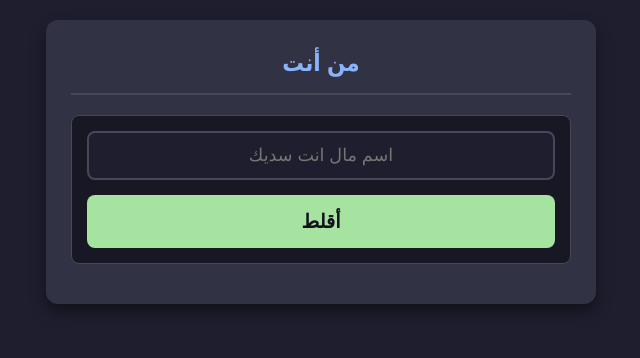
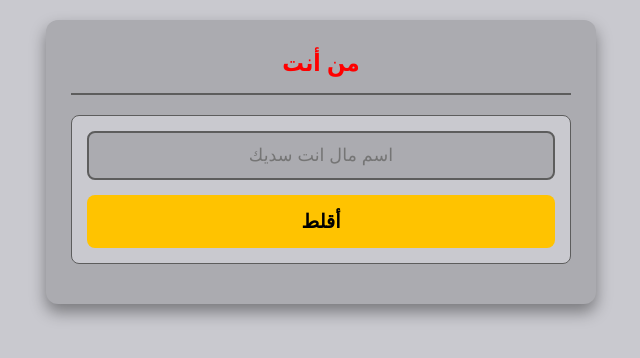
Before and after one commit to Saturoi/BarraAlSalfaOnline, a website: page index.html in a window 1280 px wide. Shown: the whole page, without its empty margins (319-959 px from the left). Drawn offline with Linux system fonts and the light colour scheme.

Commit message:
Update style.css

```diff
--- a/style.css
+++ b/style.css
@@ -1,8 +1,8 @@
 /* إعدادات عامة */
 body {
     font-family: 'Segoe UI', Tahoma, Geneva, Verdana, sans-serif;
-    background-color: #1e1e2e;
-    color: #cdd6f4;
+    background-color: #c9c9cf;
+    color: #5D5D5D;
     margin: 0;
     padding: 20px;
     display: flex;
@@ -14,7 +14,7 @@ body {
 .container {
     width: 100%;
     max-width: 500px;
-    background-color: #313244;
+    background-color: #ababb0;
     padding: 25px;
     border-radius: 12px;
     box-shadow: 0 8px 16px rgba(0,0,0,0.4);
@@ -22,16 +22,16 @@ body {
 
 h2 {
     text-align: center;
-    color: #89b4fa;
-    border-bottom: 2px solid #45475a;
+    color: #ff0000;
+    border-bottom: 2px solid #5D5D5D;
     padding-bottom: 15px;
     margin-top: 0;
 }
 
 /* الصناديق */
 .box {
-    background-color: #181825;
-    border: 1px solid #45475a;
+    background-color: #c9c9cf;
+    border: 1px solid #5D5D5D;
     border-radius: 8px;
     padding: 15px;
     margin: 15px 0;
@@ -43,9 +43,9 @@ input[type="text"] {
     padding: 12px;
     margin-bottom: 15px;
     border-radius: 8px;
-    border: 2px solid #45475a;
-    background-color: #1e1e2e;
-    color: #cdd6f4;
+    border: 2px solid #5D5D5D;
+    background-color: #ababb0;
+    color: #000000;
     font-size: 1.1em;
     box-sizing: border-box;
     text-align: center;
@@ -54,14 +54,14 @@ input[type="text"] {
 
 input[type="text"]:focus {
     outline: none;
-    border-color: #89b4fa;
+    border-color: #ffc300;
 }
 
 /* الأزرار */
 button {
     width: 100%;
-    background-color: #89b4fa;
-    color: #11111b;
+    background-color: #ffc300;
+    color: #000000;
     border: none;
     padding: 15px;
     font-size: 1.2em;
@@ -70,24 +70,24 @@ button {
     cursor: pointer;
     transition: background-color 0.3s ease;
 }
-
+#EF8600
 button:hover {
-    background-color: #74c7ec;
+    background-color: #ffa900;
 }
 
 #join-btn {
-    background-color: #a6e3a1;
+    background-color: #ffc300;
 }
 
 #join-btn:hover {
-    background-color: #94e2d5;
+    background-color: #FFA900;
 }
 
 /* النصوص المميزة */
 .highlight {
     font-size: 1.5em;
     font-weight: bold;
-    color: #f9e2af;
+    color: #000;
     margin-top: 10px;
     text-align: center;
 }
@@ -100,11 +100,11 @@ button:hover {
     text-align: center;
     padding: 10px;
     border-radius: 6px;
-    background-color: #1e1e2e;
+    background-color: #c9c9cf;
 }
 
-.status.in { color: #a6e3a1; border: 1px solid #a6e3a1; }
-.status.out { color: #f38ba8; border: 1px solid #f38ba8; }
+.status.in { color: #ffc300; border: 1px solid #ffc; }
+.status.out { color: #ff0000; border: 1px solid #f38ba8; }
 
 /* قائمة اللاعبين */
 .player-list {
@@ -116,7 +116,7 @@ button:hover {
 }
 
 .player-list li {
-    background: #45475a;
+    background: #ababb0;
     margin-bottom: 8px;
     padding: 10px;
     border-radius: 6px;
```
